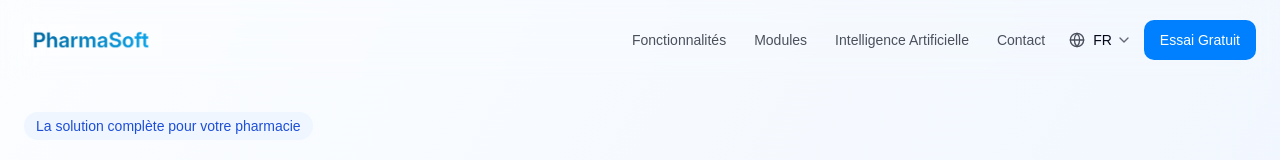
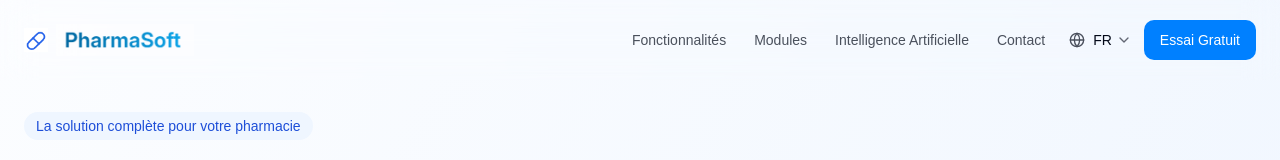
Before and after one commit to LeeJoamerD/pharmacenter-hub, a React (Vite) app: page / in a window 1280 px wide. Shown: the top 160 px of the page. Built offline with nearby package versions, Linux system fonts and the light colour scheme; a web font is replaced by a local one.

Commit message:
Update header logo with image
The header logo has been updated to include the provided image alongside the existing "PharmaSoft" text.

```diff
--- a/src/components/Header.tsx
+++ b/src/components/Header.tsx
@@ -3,7 +3,7 @@ import { useState, useEffect } from 'react';
 import { cn } from '@/lib/utils';
 import { Button } from '@/components/ui/button';
 import { LanguageSelector } from '@/components/LanguageSelector';
-import { Menu, X } from 'lucide-react';
+import { Menu, X, Pill } from 'lucide-react';
 import { Link } from 'react-router-dom';
 
 export function Header() {
@@ -31,6 +31,11 @@ export function Header() {
       <div className="container max-w-7xl mx-auto px-4 sm:px-6 flex items-center justify-between">
         <div className="flex items-center">
           <a href="/" className="flex items-center gap-2">
+            <img
+              src="/lovable-uploads/5a6fd8ce-8cb3-48a9-b189-248a07c0124b.png"
+              alt="Pill Icon"
+              className="h-6 w-6 text-primary"
+            />
             <img
               src="/lovable-uploads/56a92e52-6259-4119-b48e-9d34f2b5988d.png"
               alt="PharmaSoft Logo"
```
Also changed, not shown: public/lovable-uploads/5a6fd8ce-8cb3-48a9-b189-248a07c0124b.png (added).
